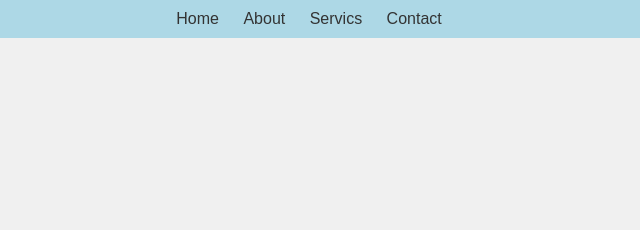
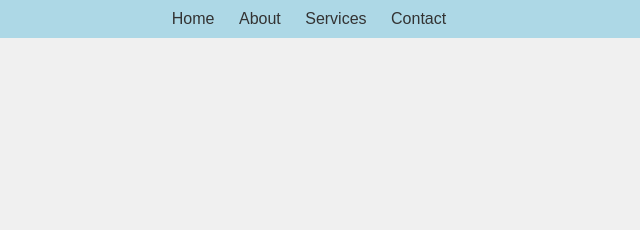
Before and after one commit to ivaylo-trakiauni/GitPractice, a plain HTML site: page index.html in a window 1280 px wide. Shown: the full height of the page, 321-961 px from the left. Drawn offline with Linux system fonts and the light colour scheme.

Commit message:
fixing Services

```diff
--- a/index.html
+++ b/index.html
@@ -12,7 +12,7 @@
         <ul>
             <li><a href="index.html">Home</a></li>
             <li><a href="about.html">About</a></li> <!-- Bug: Typo in link -->
-            <li><a href="services.html">Servics</a></li> <!-- Bug: Typo in link -->
+            <li><a href="services.html">Services</a></li> <!-- Bug: Typo in link -->
             <li><a href="wrong.html">Contact</a></li> <!-- Bug: Wrong link -->
         </ul>
     </nav>
```
